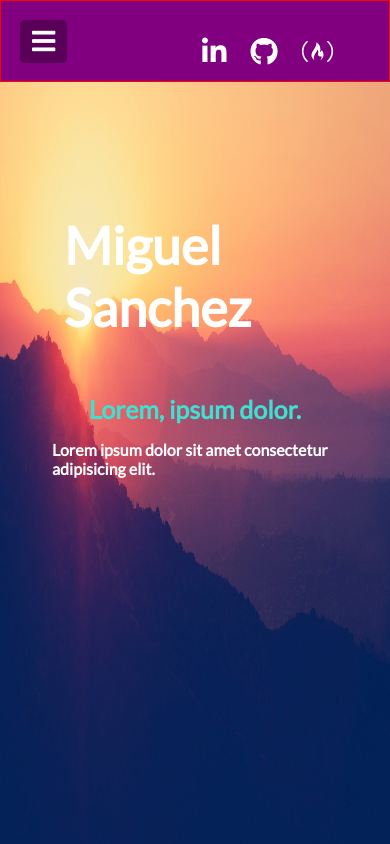
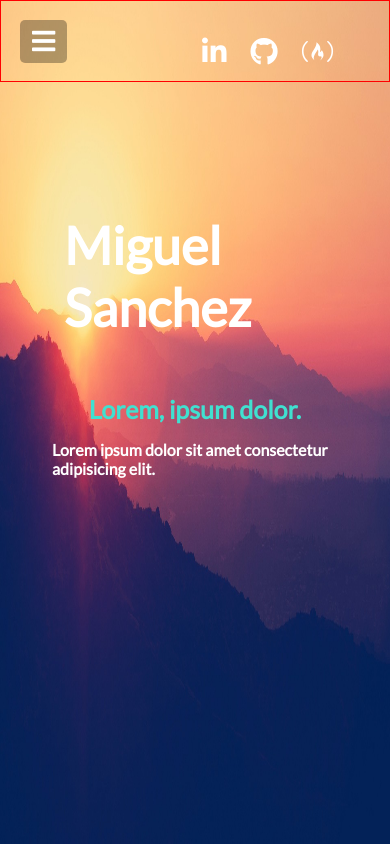
Before and after one commit to pierrolabo/FCC_portfolio, a plain HTML site: page index.html in a window 390 px wide. Shown: the top 844 px of the page. Drawn offline with Linux system fonts and the light colour scheme.

Commit message:
header fucker

```diff
--- a/style.css
+++ b/style.css
@@ -553,9 +553,3 @@ footer p {
 footer a {
   color: #fff;
 }
-
-@media (max-width: 600px) {
-  header {
-    background: purple;
-  }
-}
```
